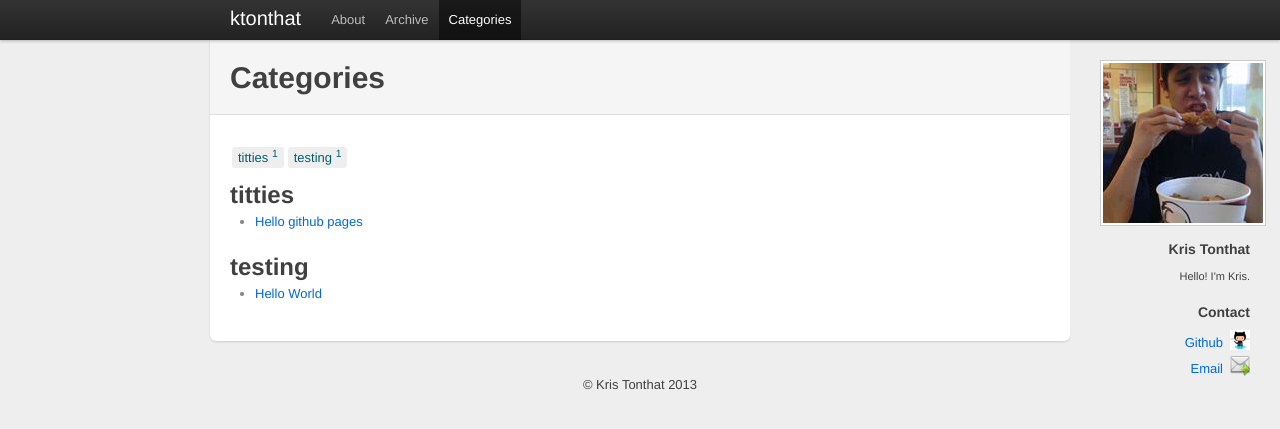
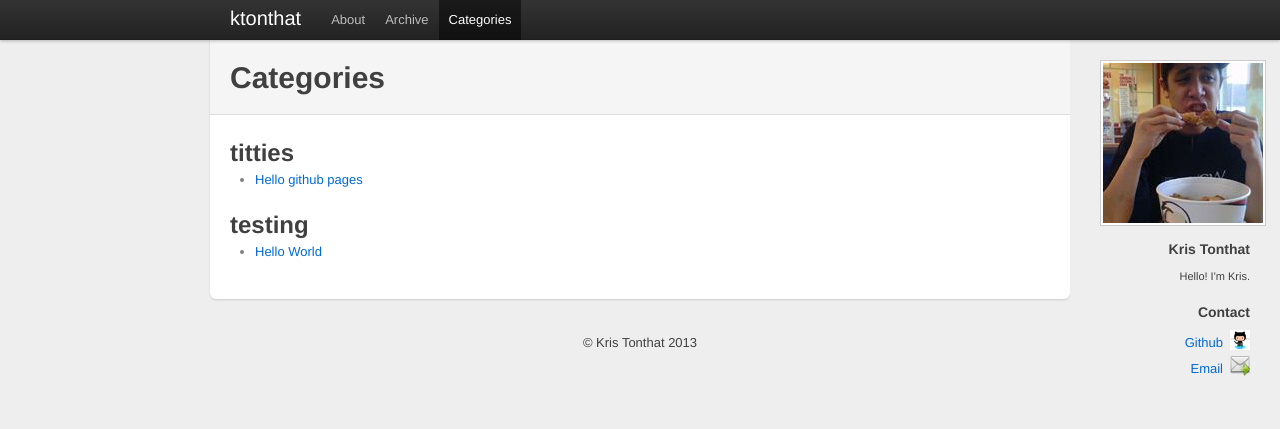
Before and after one commit to ktonthattest/ktonthattest.github.io, a Jekyll site: the page built from categories.html, in a window 1280 px wide. Shown: the top 429 px of the page. Built offline with Jekyll 4.4.1, drawn with Linux system fonts in a browser that asks for light colours.

Commit message:
how does _site work??

```diff
--- a/categories.html
+++ b/categories.html
@@ -5,10 +5,6 @@ header: Posts By Category
 group: navigation
 ---
 
-<ul class="tag_box inline">
-  {% assign categories_list = site.categories %}
-  {% include helpers/categories_list.html %}
-</ul>
 
 
 {% for category in site.categories %}
```
